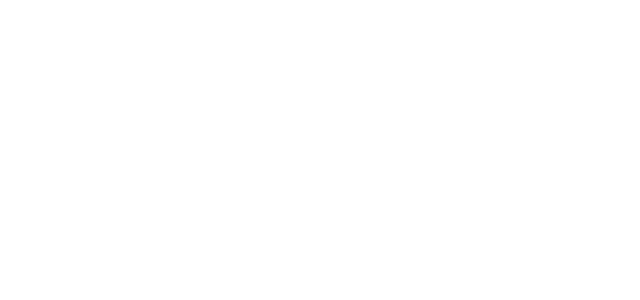
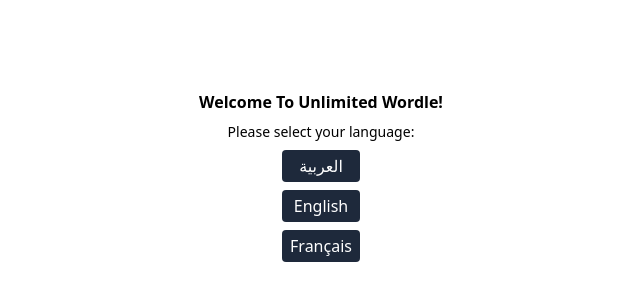
Before and after one commit to MohamedBechirMejri/unlimited-wordle, a React (Create React App) app: page / in a window 1280 px wide. Shown: the part 224-524 px from the top of the page, without its empty margins (319-959 px from the left). Built offline with nearby package versions, Linux system fonts and the light colour scheme.

Commit message:
import components

```diff
--- a/src/App.tsx
+++ b/src/App.tsx
@@ -1,13 +1,29 @@
 import React, { useState } from "react";
 import PickLanguage from "./Components/PickLanguage";
+import { LanguageContext } from "./Utils/LanguageContext";
+import Header from "./Components/Header";
+import Info from "./Components/Info";
+import Leaderboard from "./Components/Leaderboard";
+import Settings from "./Components/Settings";
+import Main from "./Components/Main";
 const App = () => {
   const [language, setLanguage] = useState("");
-  const LanguageContext = React.createContext(language);
+  const [page, setPage] = useState("");
 
   return (
     <LanguageContext.Provider value={language}>
       <div className="">
-        {language && <PickLanguage setLanguage={setLanguage} />}
+        {!language && <PickLanguage setLanguage={setLanguage} />}
+        {language && <Header page={page} setPage={setPage} />}
+        {page === "info" ? (
+          <Info />
+        ) : page === "leaderboard" ? (
+          <Leaderboard />
+        ) : page === "settings" ? (
+          <Settings language={language} setLanguage={setLanguage} />
+        ) : (
+          language && <Main />
+        )}
       </div>
     </LanguageContext.Provider>
   );
```
